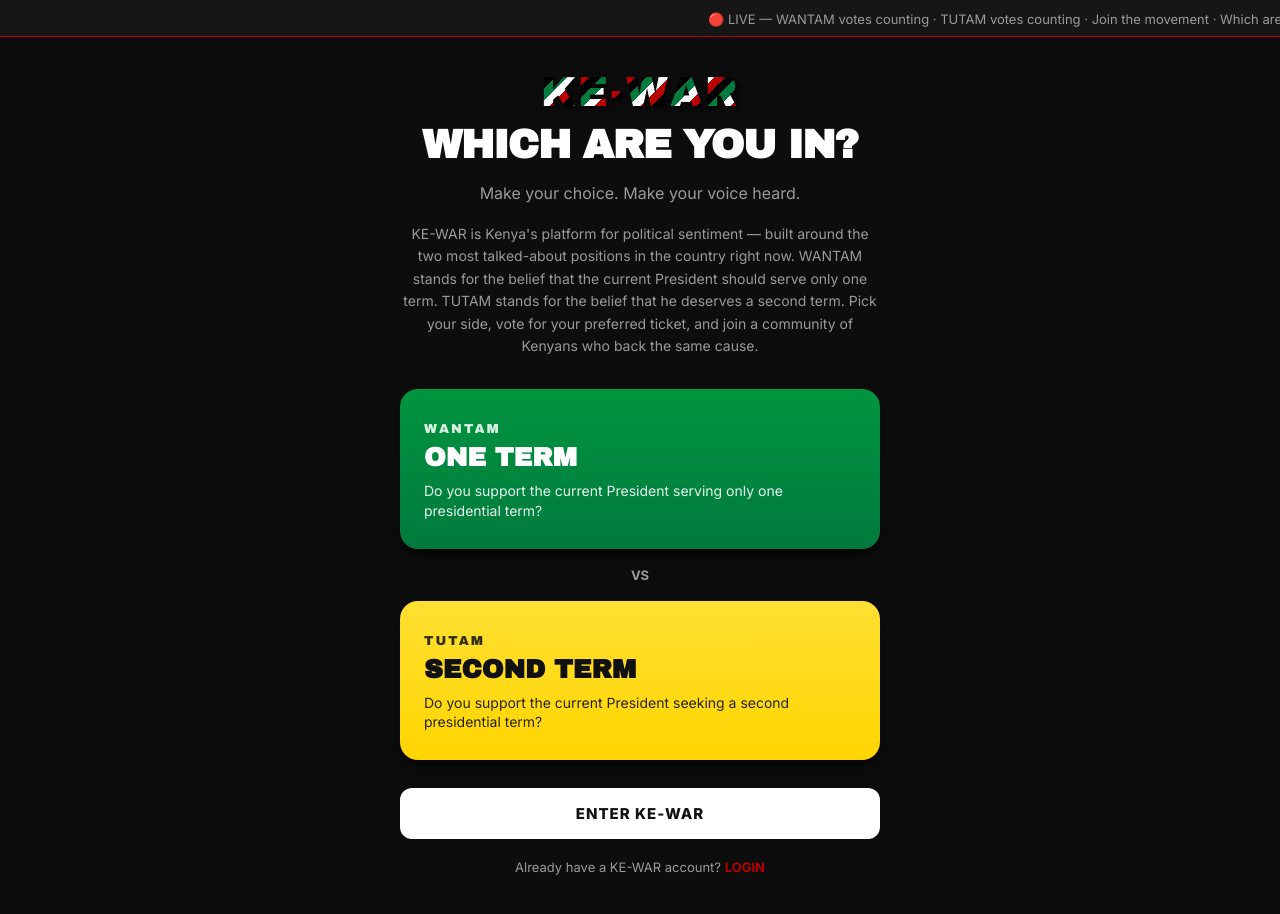
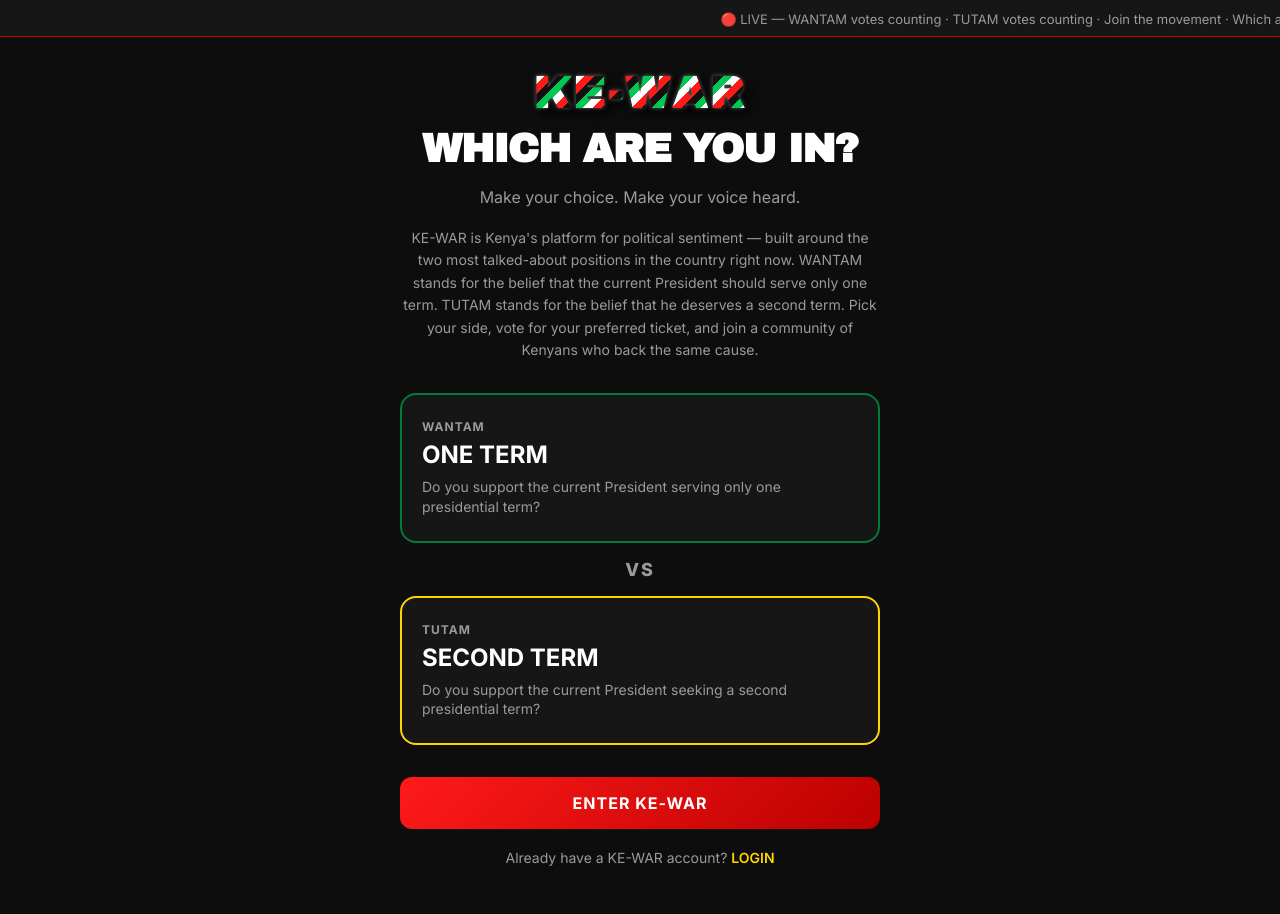
Before and after one commit to logicgates046-hue/Warr, a Next.js app: page / in a window 1280 px wide. Shown: the top 914 px of the page. Built offline with nearby package versions, Linux system fonts and the light colour scheme.

Commit message:
Refactor CSS styles for layout and components
Updated styles for various components including adjustments to font sizes, margins, and background colors. Enhanced button styles and added new hover effects.

```diff
--- a/app/globals.css
+++ b/app/globals.css
@@ -72,25 +72,30 @@ button {
 
 .eyebrow {
   font-family: var(--font-heading), sans-serif;
-  font-size: 42px;
-  letter-spacing: 2px;
-  margin-bottom: 8px;
+  font-size: 44px;
+  letter-spacing: 3px;
+  margin-bottom: 10px;
+  font-weight: 800;
   background: repeating-linear-gradient(
     -45deg,
-    var(--flag-black) 0px,
-    var(--flag-black) 8px,
-    var(--flag-red) 8px,
-    var(--flag-red) 16px,
-    var(--flag-white) 16px,
-    var(--flag-white) 24px,
-    var(--flag-green) 24px,
-    var(--flag-green) 32px
+    #111111 0px,
+    #111111 7px,
+    #ff1a1a 7px,
+    #ff1a1a 14px,
+    #ffffff 14px,
+    #ffffff 21px,
+    #00c853 21px,
+    #00c853 28px
   );
   -webkit-background-clip: text;
   background-clip: text;
   -webkit-text-fill-color: transparent;
   color: transparent;
-  filter: drop-shadow(2px 2px 0 rgba(0,0,0,0.6)) drop-shadow(4px 4px 6px rgba(0,0,0,0.5));
+  filter:
+    drop-shadow(0 0 2px rgba(255,255,255,0.4))
+    drop-shadow(1px 1px 0 #000)
+    drop-shadow(2px 2px 0 #000)
+    drop-shadow(3px 3px 6px rgba(0,0,0,0.7));
 }
 
 .hero h1 {
@@ -117,103 +122,126 @@ button {
 .battle {
   display: flex;
   flex-direction: column;
-  gap: 14px;
-  margin-bottom: 28px;
+  gap: 16px;
+  margin-bottom: 32px;
 }
 
 .side {
-  padding: 28px 24px;
+  background-color: var(--bg-card);
+  border-radius: 16px;
+  padding: 24px 20px;
   text-align: left;
-  border-radius: 18px;
-  box-shadow:
-    0 6px 0 rgba(0, 0, 0, 0.35),
-    0 10px 20px rgba(0, 0, 0, 0.4);
-  transition: transform 0.1s ease, box-shadow 0.1s ease;
+  position: relative;
   cursor: pointer;
-}
-
-.side:active {
-  transform: translateY(4px);
-  box-shadow:
-    0 2px 0 rgba(0, 0, 0, 0.35),
-    0 4px 10px rgba(0, 0, 0, 0.4);
+  transition: all 0.2s ease;
+  border: 2px solid transparent;
 }
 
 .side.wantam {
-  background: linear-gradient(180deg, #00953f 0%, var(--wantam-color) 100%);
+  border-color: var(--wantam-color);
 }
 
 .side.tutam {
-  background: linear-gradient(180deg, #ffe033 0%, var(--tutam-color) 100%);
+  border-color: var(--tutam-color);
 }
 
-.side.tutam h2, .side.tutam p, .side.tutam .side-label { color: #111; }
+.side.dimmed {
+  opacity: 0.4;
+  pointer-events: none;
+}
 
 .side-label {
-  font-family: var(--font-heading), sans-serif;
-  font-size: 13px;
-  letter-spacing: 2px;
-  opacity: 0.85;
+  font-size: 12px;
+  font-weight: 700;
+  letter-spacing: 1px;
+  color: var(--text-muted);
+  display: block;
+  margin-bottom: 6px;
 }
 
 .side h2 {
-  font-family: var(--font-heading), sans-serif;
-  font-size: 26px;
-  margin: 6px 0 10px;
+  font-size: 24px;
+  margin-bottom: 8px;
 }
 
 .side p {
   font-size: 14px;
+  color: var(--text-muted);
   line-height: 1.4;
-  opacity: 0.9;
 }
 
 .versus {
-  text-align: center;
-  padding: 4px 0;
+  font-size: 18px;
+  font-weight: 800;
   color: var(--text-muted);
+  letter-spacing: 2px;
+}
+
+.voted-badge {
+  position: absolute;
+  top: 12px;
+  right: 12px;
+  background: #00c853;
+  color: #000;
+  font-size: 11px;
   font-weight: 700;
-  font-size: 13px;
+  padding: 4px 8px;
+  border-radius: 20px;
 }
 
 .enter-button {
   display: block;
-  background-color: var(--flag-white);
-  color: #111;
-  font-weight: 800;
+  width: 100%;
+  background: linear-gradient(135deg, #ff1a1a, #bb0000);
+  color: white;
+  font-size: 16px;
+  font-weight: 700;
+  letter-spacing: 1px;
   padding: 16px;
   border-radius: 12px;
-  font-size: 15px;
-  letter-spacing: 1px;
-  margin-bottom: 20px;
+  text-align: center;
+  margin-top: 16px;
+  transition: opacity 0.2s;
+}
+
+.enter-button:hover {
+  opacity: 0.9;
 }
 
 .login-text {
-  font-size: 13px;
+  margin-top: 20px;
+  font-size: 14px;
   color: var(--text-muted);
 }
 
 .login-text a {
-  color: var(--flag-red);
-  font-weight: 700;
+  color: #ffd500;
+  font-weight: 600;
 }
+
+/* Auth pages */
 .auth-page {
   min-height: 100vh;
-  max-width: 480px;
+  display: flex;
+  flex-direction: column;
+  justify-content: center;
+  padding: 32px 20px;
+  max-width: 420px;
   margin: 0 auto;
-  padding: 24px 20px 60px;
 }
 
 .back-link {
+  color: var(--text-muted);
+  font-size: 14px;
+  margin-bottom: 24px;
   display: inline-block;
-  font-size: 14px;
-  color: var(--text-muted);
-  margin-bottom: 24px;
 }
 
 .eyebrow.small {
-  font-size: 20px;
-  margin-bottom: 4px;
+  font-size: 22px;
+  letter-spacing: 2px;
+  margin-bottom: 6px;
+  font-weight: 800;
 }
 
 .auth-title {
@@ -237,118 +265,67 @@ button {
 
 .auth-form label {
   font-size: 12px;
-  font-weight: 700;
-  letter-spacing: 1px;
+  font-weight: 600;
+  letter-spacing: 0.5px;
   color: var(--text-muted);
-  margin-top: 14px;
+  margin-top: 12px;
 }
 
-.auth-form input {
-  background-color: var(--bg-card);
-  border: 1px solid #2a2a2a;
+.auth-form input,
+.auth-form select {
+  background: var(--bg-card);
+  border: 1px solid #333;
   border-radius: 10px;
-  padding: 14px;
-  color: var(--text-primary);
+  padding: 14px 16px;
+  color: white;
   font-size: 15px;
   outline: none;
 }
 
-.auth-form input:focus {
-  border-color: var(--flag-red);
-}
-
-.auth-error {
-  color: #ff6b6b;
-  font-size: 13px;
-  margin-top: 10px;
+.auth-form input:focus,
+.auth-form select:focus {
+  border-color: #ff1a1a;
 }
 
 .auth-button {
-  margin-top: 24px;
-  background-color: var(--flag-white);
-  color: #111;
-  font-weight: 800;
+  background: linear-gradient(135deg, #ff1a1a, #bb0000);
+  color: white;
+  font-size: 15px;
+  font-weight: 700;
+  letter-spacing: 1px;
   padding: 16px;
   border-radius: 12px;
-  font-size: 15px;
-  letter-spacing: 1px;
+  margin-top: 24px;
+  width: 100%;
 }
 
 .auth-button:disabled {
   opacity: 0.6;
-}
-.auth-form select {
-  background-color: var(--bg-card);
-  border: 1px solid #2a2a2a;
-  border-radius: 10px;
-  padding: 14px;
-  color: var(--text-primary);
-  font-size: 15px;
-  outline: none;
-  appearance: none;
+  cursor: not-allowed;
 }
 
-.auth-form select:focus {
-  border-color: var(--flag-red);
+.auth-error {
+  color: #ff4d4d;
+  font-size: 13px;
+  margin-top: 12px;
 }
 
-.auth-form input[type="date"] {
-  color-scheme: dark;
-}
-.loading-text {
-  color: var(--text-muted);
-  text-align: center;
-  padding-top: 60px;
-}
-
-.battle-title {
-  font-family: var(--font-heading), sans-serif;
-  font-size: 36px;
-  line-height: 1.1;
-  letter-spacing: -1px;
-  margin-bottom: 16px;
-}
-
-.side.dimmed {
-  opacity: 0.35;
-  cursor: default;
-}
-
-.voted-badge {
-  display: inline-block;
-  margin-top: 12px;
-  background-color: rgba(0, 0, 0, 0.3);
-  padding: 6px 12px;
-  border-radius: 20px;
-  font-size: 12px;
-  font-weight: 800;
-  letter-spacing: 1px;
-}
+/* Tickets / Candidature */
 .tickets-list {
   display: flex;
   flex-direction: column;
-  gap: 14px;
-  margin-bottom: 28px;
+  gap: 16px;
+  margin-top: 24px;
 }
 
 .ticket-card {
-  background-color: var(--bg-card);
+  background: var(--bg-card);
   border-radius: 16px;
-  padding: 18px;
+  padding: 16px;
   border: 2px solid transparent;
-  box-shadow:
-    0 6px 0 rgba(0, 0, 0, 0.35),
-    0 10px 20px rgba(0, 0, 0, 0.4);
-  transition: transform 0.1s ease, box-shadow 0.1s ease;
   cursor: pointer;
-  text-align: left;
-}
-
-.ticket-card:active {
-  transform: translateY(4px);
-  box-shadow:
-    0 2px 0 rgba(0, 0, 0, 0.35),
-    0 4px 10px rgba(0, 0, 0, 0.4);
+  position: relative;
+  transition: all 0.2s;
 }
 
 .ticket-card.wantam {
@@ -360,14 +337,14 @@ button {
 }
 
 .ticket-card.dimmed {
-  opacity: 0.35;
-  cursor: default;
+  opacity: 0.4;
+  pointer-events: none;
 }
 
 .ticket-people {
   display: flex;
   flex-direction: column;
-  gap: 14px;
+  gap: 12px;
 }
 
 .ticket-person {
@@ -377,79 +354,64 @@ button {
 }
 
 .ticket-person img {
-  width: 52px;
-  height: 52px;
+  width: 48px;
+  height: 48px;
   border-radius: 50%;
   object-fit: cover;
-  border: 2px solid #2a2a2a;
 }
 
 .ticket-role {
   display: block;
   font-size: 11px;
   color: var(--text-muted);
-  letter-spacing: 1px;
-  font-weight: 700;
+  letter-spacing: 0.5px;
 }
 
 .ticket-name {
   display: block;
-  font-family: var(--font-heading), sans-serif;
-  font-size: 16px;
-  margin-top: 2px;
-}
-.ranking-ticket {
-  margin-bottom: 14px;
+  font-size: 15px;
+  font-weight: 600;
 }
 
-.ranking-ticket .side-label {
-  display: block;
-  margin-bottom: 10px;
-  color: var(--text-muted);
-}
-
-.vote-count-reveal {
-  margin-top: 12px;
-  font-family: var(--font-heading), sans-serif;
-  font-size: 14px;
-  color: var(--text-muted);
-}
+/* Bottom Navigation */
 .bottom-nav {
   position: fixed;
   bottom: 0;
   left: 0;
   right: 0;
+  background: #111;
+  border-top: 1px solid #333;
   display: flex;
-  background-color: var(--bg-card);
-  border-top: 1px solid var(--flag-red);
-  padding: 10px 0 max(10px, env(safe-area-inset-bottom));
-  z-index: 50;
+  justify-content: space-around;
+  padding: 10px 0 14px;
+  z-index: 100;
 }
 
 .nav-item {
-  flex: 1;
   display: flex;
   flex-direction: column;
   align-items: center;
   gap: 4px;
+  font-size: 11px;
   color: var(--text-muted);
-  padding: 6px 0;
 }
 
 .nav-item.active {
-  color: var(--flag-white);
+  color: #ffd500;
 }
 
 .nav-icon {
   font-size: 20px;
 }
 
-.nav-label {
-  font-size: 11px;
-  font-weight: 700;
-  letter-spacing: 1px;
+.loading-text {
+  text-align: center;
+  color: var(--text-muted);
+  margin-top: 100px;
 }
 
-.home {
-  padding-bottom: 90px;
+.battle-title {
+  font-family: var(--font-heading), sans-serif;
+  font-size: 28px;
+  margin-bottom: 8px;
 }
```
